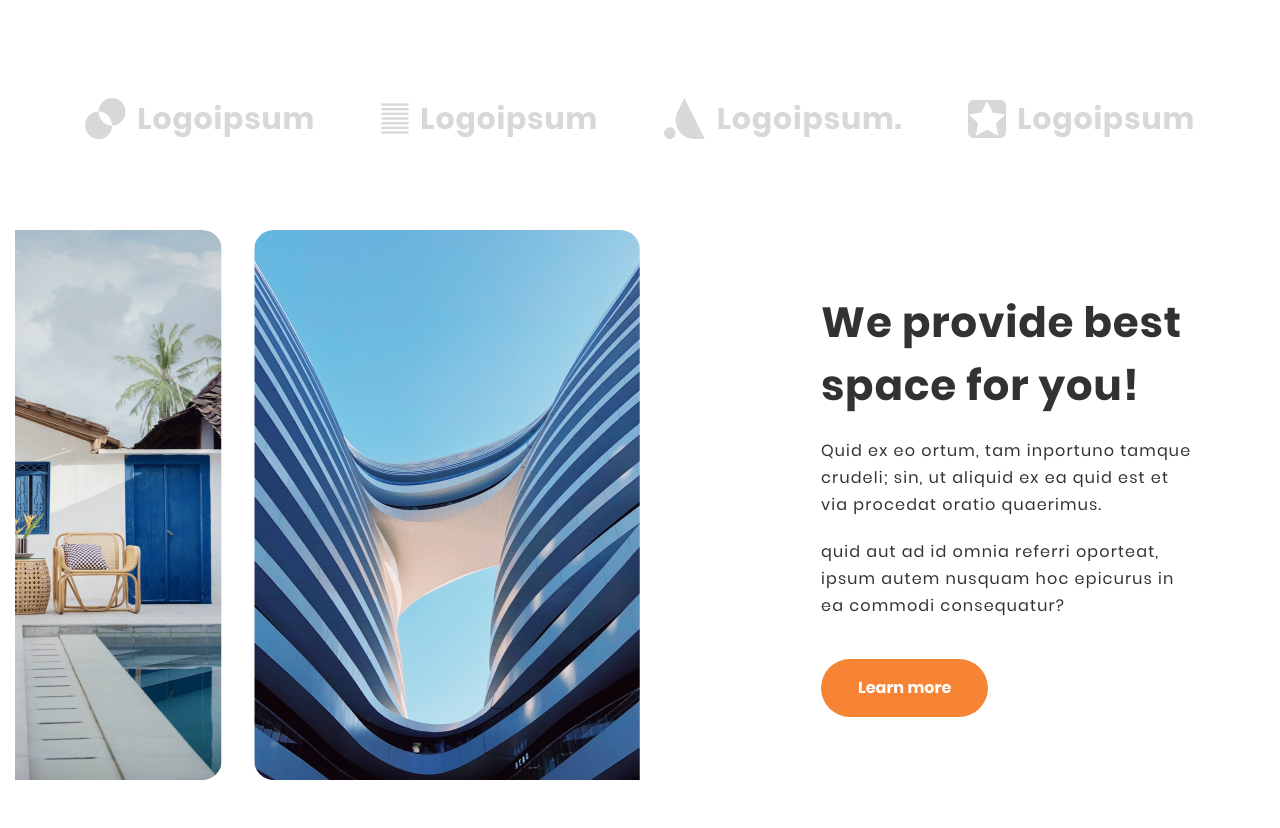
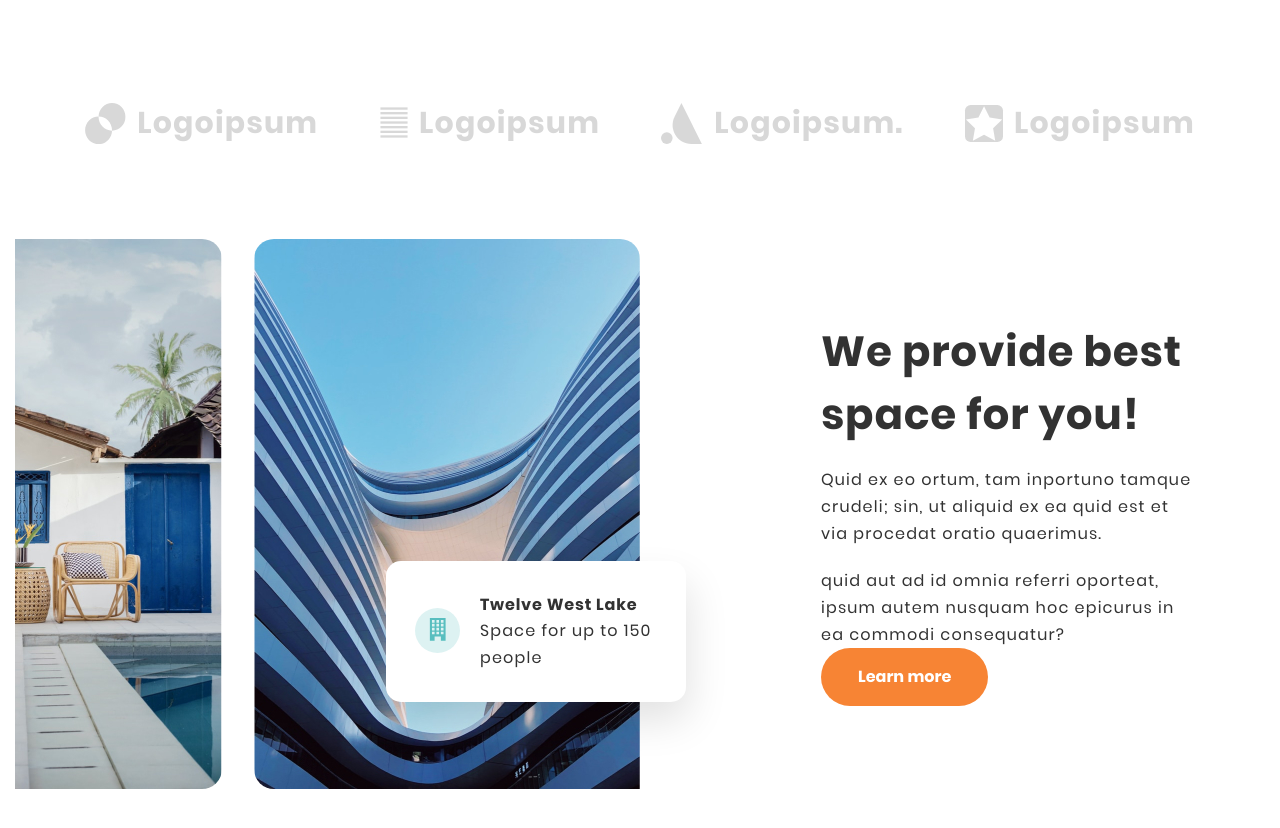
Before and after one commit to nicc-s1939/Cutspace-Landing, a plain HTML site: page Cutspace-Landing/index.html in a window 1280 px wide. Shown: the part 806-1634 px from the top of the page. Drawn offline with Linux system fonts and the light colour scheme.

Commit message:
Finish object

```diff
--- a/Cutspace-Landing/#source/scss/global.scss
+++ b/Cutspace-Landing/#source/scss/global.scss
@@ -33,7 +33,7 @@ body{
 	padding: 0 15px;
 	margin: 0 auto;
 }
-.container-g{
+.container-fluid{
 	margin-right: unset;
 	max-width: unset;
 	margin-right: calc(50% - 570px);
--- a/Cutspace-Landing/#source/scss/object.scss
+++ b/Cutspace-Landing/#source/scss/object.scss
@@ -5,29 +5,21 @@
 		display: flex;
 		justify-content: flex-end;
 		align-items: center;
+		position: relative;
 	}
 	// .objects__title
 	&__title {
 		margin-bottom: 20px;
 	}
-	// .objects__button
-	&__button {}
-	p{
-		line-height: 1.69;
-		letter-spacing: 1.15px;
-	}
-	p:nth-last-of-type(1){
-		margin-bottom: 40px;
-	}
 }
 .img {
 	// .img__objects
 	&__objects {
+
 		overflow: hidden;
 		.img__card+.img__card{
 			margin-left: 32px;
 		}
-
 	}
 	// .img__row
 	&__row {
@@ -47,19 +39,67 @@
 			background-size: cover;
 		}
 	}
+	.img__card{
+
+		.img {
+			// .img__card
+			&__card {
+			// .img__card__info
+			&__info {}
+			}
+		}
+	}
 }
 .text {
 	// .text__objects
 	&__objects {
-		max-width: 374px;
-		margin-left: 181px;
-		p + p{
-			margin-top: 20px;
+			max-width: 374px;
+			margin-left: 181px;
 		}
+		p:nth-last-of-type(1){
+			margin-bottom: 40px;
+		}
+}
 
+p{
+	line-height: 1.69;
+	letter-spacing: 1.15px;
+}
+p + p{
+	margin-top: 20px;
+}
+.img__card__info{
+	padding: 32px 29px;
+	border-radius: 15px;
+	background-color: var(--color-wiht);
+	box-shadow: 4px 20px 42px -2px rgba(0, 0, 0, 0.12);
+	position: absolute;
+	bottom: 87px;
+	right:509px;
+}
+.card-info-row{
+	display: flex;
+	align-items: center;
+}
+.card-info {
+	width: 242px;
+	height: 77px;
+	// .card-info__img
+	&__img {}
+	// .card-info__icon
+	&__icon {
+		height: 45px;
+		width: 45px;
+	}
+	// .card-info__text
+	&__text {
+		margin-left: 20px;
+	}
+	// .card-info__text-title
+	&__text-title {
+		font-weight: 700;
+		font-size: 16px;
+		line-height: 1.5;
+		letter-spacing: 0.8px;
 	}
 }
-.title {
-}
-.button {
-}
--- a/Cutspace-Landing/index.html
+++ b/Cutspace-Landing/index.html
@@ -92,7 +92,7 @@
 	</div>
 </section>
 <section class="objects">
-	<div class="container container-g">
+	<div class="container container-fluid">
 		<div class="objects__row">
 			<div class="img__objects">
 				<div class="img__row">
@@ -101,6 +101,21 @@
 					</div>
 					<div class="img__card img__card--rad">
 						<img src="img/Object_2.jpg" alt="image_02">
+						<div class="img__card__info">
+							<div class="card-info">
+								<div class="card-info-row">
+									<div class="card-info__img">
+										<svg class="card-info__icon">
+												<use xlink:href="img\icon\sprite.svg#building"></use>
+										</svg>
+									</div>
+									<div class="card-info__text">
+										<h3 class="card-info__text-title">Twelve West Lake</h3>
+										<p>Space for up to 150 people</p>
+									</div>
+								</div>
+							</div>
+						</div>
 					</div>
 				</div>
 			</div>
```
Also changed, not shown: Cutspace-Landing/css/style.css, 1 other file.
